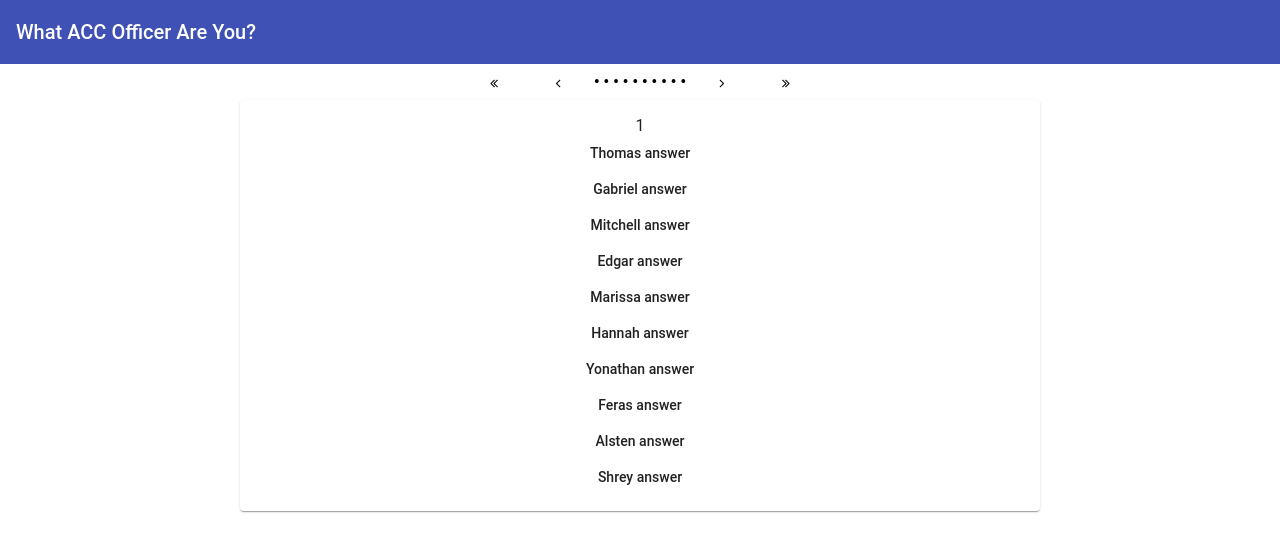
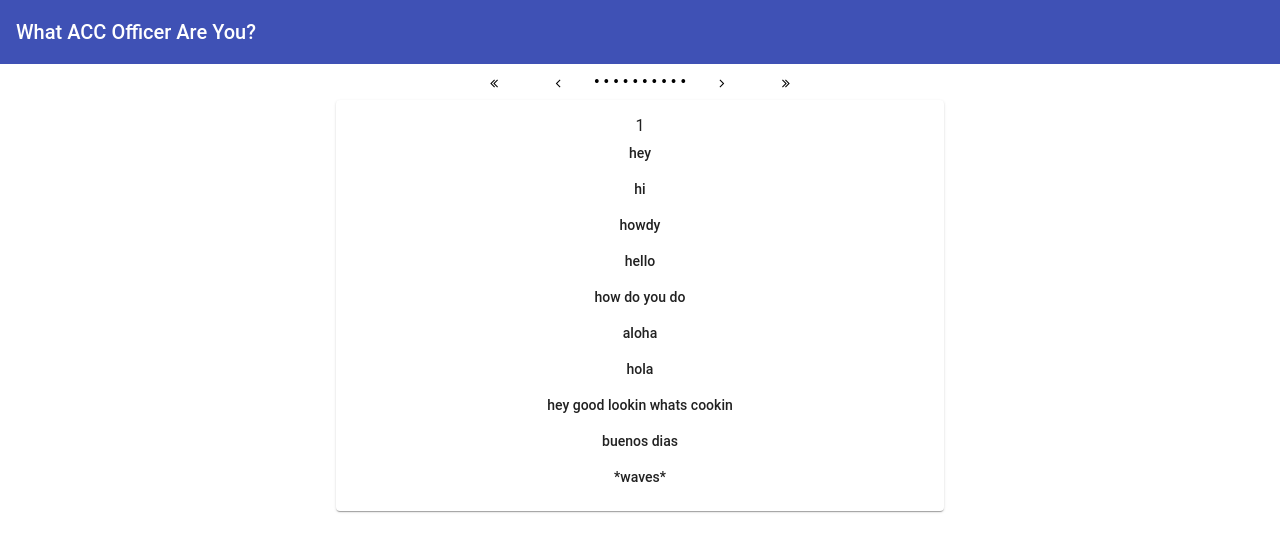
Before and after one commit to hannahgooden/officer-quiz, an Angular app: page / in a window 1280 px wide. Shown: the top 552 px of the page. Built offline with nearby package versions, Linux system fonts and the light colour scheme; what angular-font-awesome would draw is missing.

Commit message:
changed question structure

```diff
--- a/src/app/card/card.component.html
+++ b/src/app/card/card.component.html
@@ -2,7 +2,7 @@
     <mat-card>
         <div> {{questions[question_index].question}} </div>
         <button mat-button *ngFor="let answer of questions[question_index].answers">
-            {{ answer }}
+            {{ answer.text }}
         </button>
     </mat-card>
 </div>
--- a/src/app/questions.json
+++ b/src/app/questions.json
@@ -2,151 +2,451 @@
     {
         "question": "1",
         "answers": [
-            "Thomas answer",
-            "Gabriel answer",
-            "Mitchell answer",
-            "Edgar answer",
-            "Marissa answer",
-            "Hannah answer",
-            "Yonathan answer",
-            "Feras answer",
-            "Alsten answer",
-            "Shrey answer"
+            {
+                "text": "hey",
+                "officers": ["Thomas"]
+            },
+            {
+                "text": "hi",
+                "officers": ["Alsten"]
+            },
+            {
+                "text": "howdy",
+                "officers": ["Feras"]
+            },
+            {
+                "text": "hello",
+                "officers": ["Edgar"]
+            },
+            {
+                "text": "how do you do",
+                "officers": ["Yonathan"]
+            },
+            {
+                "text": "aloha",
+                "officers": ["Shrey"]
+            },
+            {
+                "text": "hola",
+                "officers": ["Mitchell"]
+            },
+            {
+                "text": "hey good lookin whats cookin",
+                "officers": ["Hannah"]
+            },
+            {
+                "text": "buenos dias",
+                "officers": ["Marissa"]
+            },
+            {
+                "text": "*waves*",
+                "officers": ["Gabriel"]
+            }
         ]
     },
     {
         "question": "2",
         "answers": [
-            "Thomas answer",
-            "Gabriel answer",
-            "Mitchell answer",
-            "Edgar answer",
-            "Marissa answer",
-            "Hannah answer",
-            "Yonathan answer",
-            "Feras answer",
-            "Alsten answer",
-            "Shrey answer"
+            {
+                "text": "hey",
+                "officers": ["Thomas"]
+            },
+            {
+                "text": "hi",
+                "officers": ["Alsten"]
+            },
+            {
+                "text": "howdy",
+                "officers": ["Feras"]
+            },
+            {
+                "text": "hello",
+                "officers": ["Edgar"]
+            },
+            {
+                "text": "how do you do",
+                "officers": ["Yonathan"]
+            },
+            {
+                "text": "aloha",
+                "officers": ["Shrey"]
+            },
+            {
+                "text": "hola",
+                "officers": ["Mitchell"]
+            },
+            {
+                "text": "hey good lookin whats cookin",
+                "officers": ["Hannah"]
+            },
+            {
+                "text": "buenos dias",
+                "officers": ["Marissa"]
+            },
+            {
+                "text": "*waves*",
+                "officers": ["Gabriel"]
+            }
         ]
     },
     {
         "question": "3",
         "answers": [
-            "Thomas answer",
-            "Gabriel answer",
-            "Mitchell answer",
-            "Edgar answer",
-            "Marissa answer",
-            "Hannah answer",
-            "Yonathan answer",
-            "Feras answer",
-            "Alsten answer",
-            "Shrey answer"
+            {
+                "text": "hey",
+                "officers": ["Thomas"]
+            },
+            {
+                "text": "hi",
+                "officers": ["Alsten"]
+            },
+            {
+                "text": "howdy",
+                "officers": ["Feras"]
+            },
+            {
+                "text": "hello",
+                "officers": ["Edgar"]
+            },
+            {
+                "text": "how do you do",
+                "officers": ["Yonathan"]
+            },
+            {
+                "text": "aloha",
+                "officers": ["Shrey"]
+            },
+            {
+                "text": "hola",
+                "officers": ["Mitchell"]
+            },
+            {
+                "text": "hey good lookin whats cookin",
+                "officers": ["Hannah"]
+            },
+            {
+                "text": "buenos dias",
+                "officers": ["Marissa"]
+            },
+            {
+                "text": "*waves*",
+                "officers": ["Gabriel"]
+            }
         ]
     },
     {
         "question": "4",
         "answers": [
-            "Thomas answer",
-            "Gabriel answer",
-            "Mitchell answer",
-            "Edgar answer",
-            "Marissa answer",
-            "Hannah answer",
-            "Yonathan answer",
-            "Feras answer",
-            "Alsten answer",
-            "Shrey answer"
+            {
+                "text": "hey",
+                "officers": ["Thomas"]
+            },
+            {
+                "text": "hi",
+                "officers": ["Alsten"]
+            },
+            {
+                "text": "howdy",
+                "officers": ["Feras"]
+            },
+            {
+                "text": "hello",
+                "officers": ["Edgar"]
+            },
+            {
+                "text": "how do you do",
+                "officers": ["Yonathan"]
+            },
+            {
+                "text": "aloha",
+                "officers": ["Shrey"]
+            },
+            {
+                "text": "hola",
+                "officers": ["Mitchell"]
+            },
+            {
+                "text": "hey good lookin whats cookin",
+                "officers": ["Hannah"]
+            },
+            {
+                "text": "buenos dias",
+                "officers": ["Marissa"]
+            },
+            {
+                "text": "*waves*",
+                "officers": ["Gabriel"]
+            }
         ]
     },
     {
         "question": "5",
         "answers": [
-            "Thomas answer",
-            "Gabriel answer",
-            "Mitchell answer",
-            "Edgar answer",
-            "Marissa answer",
-            "Hannah answer",
-            "Yonathan answer",
-            "Feras answer",
-            "Alsten answer",
-            "Shrey answer"
+            {
+                "text": "hey",
+                "officers": ["Thomas"]
+            },
+            {
+                "text": "hi",
+                "officers": ["Alsten"]
+            },
+            {
+                "text": "howdy",
+                "officers": ["Feras"]
+            },
+            {
+                "text": "hello",
+                "officers": ["Edgar"]
+            },
+            {
+                "text": "how do you do",
+                "officers": ["Yonathan"]
+            },
+            {
+                "text": "aloha",
+                "officers": ["Shrey"]
+            },
+            {
+                "text": "hola",
+                "officers": ["Mitchell"]
+            },
+            {
+                "text": "hey good lookin whats cookin",
+                "officers": ["Hannah"]
+            },
+            {
+                "text": "buenos dias",
+                "officers": ["Marissa"]
+            },
+            {
+                "text": "*waves*",
+                "officers": ["Gabriel"]
+            }
         ]
     },
     {
         "question": "6",
         "answers": [
-            "Thomas answer",
-            "Gabriel answer",
-            "Mitchell answer",
-            "Edgar answer",
-            "Marissa answer",
-            "Hannah answer",
-            "Yonathan answer",
-            "Feras answer",
-            "Alsten answer",
-            "Shrey answer"
+            {
+                "text": "hey",
+                "officers": ["Thomas"]
+            },
+            {
+                "text": "hi",
+                "officers": ["Alsten"]
+            },
+            {
+                "text": "howdy",
+                "officers": ["Feras"]
+            },
+            {
+                "text": "hello",
+                "officers": ["Edgar"]
+            },
+            {
+                "text": "how do you do",
+                "officers": ["Yonathan"]
+            },
+            {
+                "text": "aloha",
+                "officers": ["Shrey"]
+            },
+            {
+                "text": "hola",
+                "officers": ["Mitchell"]
+            },
+            {
+                "text": "hey good lookin whats cookin",
+                "officers": ["Hannah"]
+            },
+            {
+                "text": "buenos dias",
+                "officers": ["Marissa"]
+            },
+            {
+                "text": "*waves*",
+                "officers": ["Gabriel"]
+            }
         ]
     },
     {
         "question": "7",
         "answers": [
-            "Thomas answer",
-            "Gabriel answer",
-            "Mitchell answer",
-            "Edgar answer",
-            "Marissa answer",
-            "Hannah answer",
-            "Yonathan answer",
-            "Feras answer",
-            "Alsten answer",
-            "Shrey answer"
+            {
+                "text": "hey",
+                "officers": ["Thomas"]
+            },
+            {
+                "text": "hi",
+                "officers": ["Alsten"]
+            },
+            {
+                "text": "howdy",
+                "officers": ["Feras"]
+            },
+            {
+                "text": "hello",
+                "officers": ["Edgar"]
+            },
+            {
+                "text": "how do you do",
+                "officers": ["Yonathan"]
+            },
+            {
+                "text": "aloha",
+                "officers": ["Shrey"]
+            },
+            {
+                "text": "hola",
+                "officers": ["Mitchell"]
+            },
+            {
+                "text": "hey good lookin whats cookin",
+                "officers": ["Hannah"]
+            },
+            {
+                "text": "buenos dias",
+                "officers": ["Marissa"]
+            },
+            {
+                "text": "*waves*",
+                "officers": ["Gabriel"]
+            }
         ]
     },
     {
         "question": "8",
         "answers": [
-            "Thomas answer",
-            "Gabriel answer",
-            "Mitchell answer",
-            "Edgar answer",
-            "Marissa answer",
-            "Hannah answer",
-            "Yonathan answer",
-            "Feras answer",
-            "Alsten answer",
-            "Shrey answer"
+            {
+                "text": "hey",
+                "officers": ["Thomas"]
+            },
+            {
+                "text": "hi",
+                "officers": ["Alsten"]
+            },
+            {
+                "text": "howdy",
+                "officers": ["Feras"]
+            },
+            {
+                "text": "hello",
+                "officers": ["Edgar"]
+            },
+            {
+                "text": "how do you do",
+                "officers": ["Yonathan"]
+            },
+            {
+                "text": "aloha",
+                "officers": ["Shrey"]
+            },
+            {
+                "text": "hola",
+                "officers": ["Mitchell"]
+            },
+            {
+                "text": "hey good lookin whats cookin",
+                "officers": ["Hannah"]
+            },
+            {
+                "text": "buenos dias",
+                "officers": ["Marissa"]
+            },
+            {
+                "text": "*waves*",
+                "officers": ["Gabriel"]
+            }
         ]
     },
     {
         "question": "9",
         "answers": [
-            "Thomas answer",
-            "Gabriel answer",
-            "Mitchell answer",
-            "Edgar answer",
-            "Marissa answer",
-            "Hannah answer",
-            "Yonathan answer",
-            "Feras answer",
-            "Alsten answer",
-            "Shrey answer"
+            {
+                "text": "hey",
+                "officers": ["Thomas"]
+            },
+            {
+                "text": "hi",
+                "officers": ["Alsten"]
+            },
+            {
+                "text": "howdy",
+                "officers": ["Feras"]
+            },
+            {
+                "text": "hello",
+                "officers": ["Edgar"]
+            },
+            {
+                "text": "how do you do",
+                "officers": ["Yonathan"]
+            },
+            {
+                "text": "aloha",
+                "officers": ["Shrey"]
+            },
+            {
+                "text": "hola",
+                "officers": ["Mitchell"]
+            },
+            {
+                "text": "hey good lookin whats cookin",
+                "officers": ["Hannah"]
+            },
+            {
+                "text": "buenos dias",
+                "officers": ["Marissa"]
+            },
+            {
+                "text": "*waves*",
+                "officers": ["Gabriel"]
+            }
         ]
     },
     {
         "question": "10",
         "answers": [
-            "Thomas answer",
-            "Gabriel answer",
-            "Mitchell answer",
-            "Edgar answer",
-            "Marissa answer",
-            "Hannah answer",
-            "Yonathan answer",
-            "Feras answer",
-            "Alsten answer",
-            "Shrey answer"
+            {
+                "text": "hey",
+                "officers": ["Thomas"]
+            },
+            {
+                "text": "hi",
+                "officers": ["Alsten"]
+            },
+            {
+                "text": "howdy",
+                "officers": ["Feras"]
+            },
+            {
+                "text": "hello",
+                "officers": ["Edgar"]
+            },
+            {
+                "text": "how do you do",
+                "officers": ["Yonathan"]
+            },
+            {
+                "text": "aloha",
+                "officers": ["Shrey"]
+            },
+            {
+                "text": "hola",
+                "officers": ["Mitchell"]
+            },
+            {
+                "text": "hey good lookin whats cookin",
+                "officers": ["Hannah"]
+            },
+            {
+                "text": "buenos dias",
+                "officers": ["Marissa"]
+            },
+            {
+                "text": "*waves*",
+                "officers": ["Gabriel"]
+            }
         ]
     }
 ]
```
